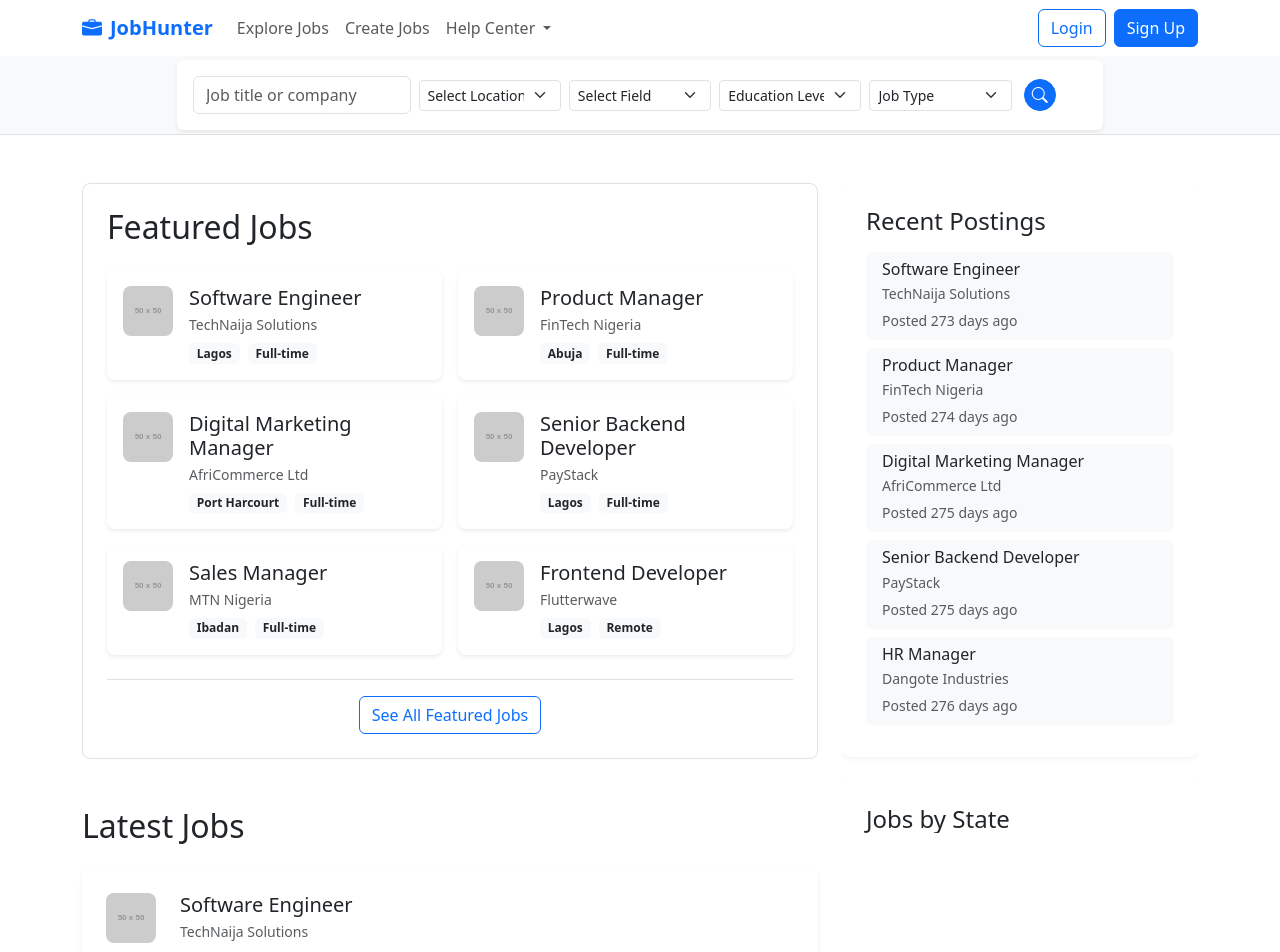
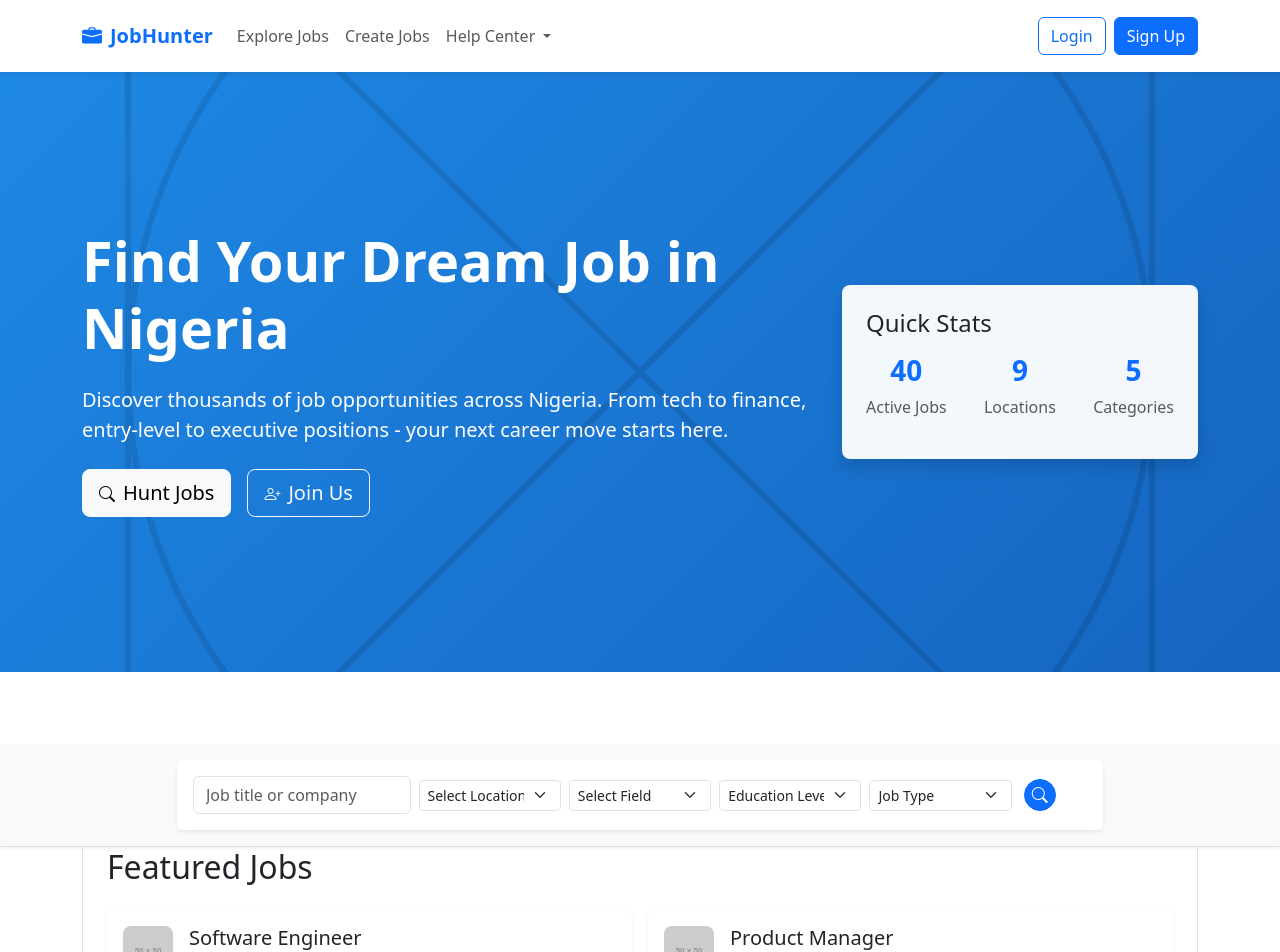
Before and after one commit to Olahdayo/jobs-portal, a Vue app: page / in a window 1280 px wide. Shown: the top 952 px of the page. Built offline with nearby package versions, Linux system fonts and the light colour scheme.

Commit message:
Added neccassry search filter and sticky bars

```diff
--- a/src/components/Navbar.vue
+++ b/src/components/Navbar.vue
@@ -73,6 +73,13 @@
 
 <style scoped>
 .navbar {
-  z-index: 1000;
+  z-index: 1030;
+  height: 72px;
+}
+
+@media (max-width: 991.98px) {
+  .navbar {
+    height: 56px;
+  }
 }
 </style>
--- a/src/views/Home.vue
+++ b/src/views/Home.vue
@@ -1,7 +1,61 @@
 <template>
   <div>
-    <!-- This is the search bar that sticks to the top when scrolling -->
-    <section class="search-section bg-light sticky-top">
+    <!-- Welcome hero section with a cool gradient background -->
+    <section class="hero-section text-white position-relative">
+      <div class="hero-overlay"></div>
+      <div class="container position-relative">
+        <div class="row min-vh-75 align-items-center py-5">
+          <div class="col-lg-8 text-center text-lg-start">
+            <h1 class="display-4 fw-bold mb-4">
+              Find Your Dream Job in Nigeria
+            </h1>
+            <p class="lead mb-4">
+              Discover thousands of job opportunities across Nigeria. From
+              tech to finance, entry-level to executive positions - your next
+              career move starts here.
+            </p>
+            <div
+              class="d-flex gap-3 justify-content-center justify-content-lg-start"
+            >
+              <a href="#featured-jobs" class="btn btn-light btn-lg">
+                <i class="bi bi-search me-2"></i>Hunt Jobs
+              </a>
+              <router-link to="/signup" class="btn btn-outline-light btn-lg">
+                <i class="bi bi-person-plus me-2"></i>Join Us
+              </router-link>
+            </div>
+          </div>
+          <div class="col-lg-4 d-none d-lg-block">
+            <div class="hero-stats p-4 bg-white text-dark rounded-3 shadow">
+              <h4 class="mb-3">Quick Stats</h4>
+              <div class="d-flex justify-content-between mb-3">
+                <div class="text-center">
+                  <h3 class="fw-bold text-primary">
+                    {{ jobsStore.jobs.length }}
+                  </h3>
+                  <p class="text-muted mb-0">Active Jobs</p>
+                </div>
+                <div class="text-center">
+                  <h3 class="fw-bold text-primary">
+                    {{ Object.keys(jobsByState).length }}
+                  </h3>
+                  <p class="text-muted mb-0">Locations</p>
+                </div>
+                <div class="text-center">
+                  <h3 class="fw-bold text-primary">
+                    {{ Object.keys(jobsByField).length }}
+                  </h3>
+                  <p class="text-muted mb-0">Categories</p>
+                </div>
+              </div>
+            </div>
+          </div>
+        </div>
+      </div>
+    </section>
+
+    <!-- Search bar section -->
+    <section class="search-section bg-light sticky-top" style="top: 0;">
       <div class="container">
         <div class="row justify-content-center">
           <div class="col-md-10">
@@ -82,7 +136,7 @@
                     <button
                       type="submit"
                       class="btn btn-primary rounded-circle position-absolute top-50 translate-middle-y"
-                      style="width: 32px; height: 32px; right: -40px;"
+                      style="width: 32px; height: 32px; right: -40px"
                     >
                       <i class="bi bi-search"></i>
                     </button>
@@ -93,7 +147,7 @@
                       <button
                         type="submit"
                         class="btn btn-primary rounded-circle flex-shrink-0"
-                        style="width: 35px; height: 35px;"
+                        style="width: 35px; height: 35px"
                       >
                         <i class="bi bi-search"></i>
                       </button>
@@ -182,11 +236,9 @@
       </div>
     </div>
 
-    <div class="container py-5">
-      <div class="row">
-        <!-- Left side - where all the jobs are shown -->
-        <div class="col-lg-8">
+    <div id="job-section" class="container py-5">
       <!-- VIP Jobs - These are the special featured ones -->
+      <div id="featured-jobs"></div>
       <section class="mb-5">
         <div class="featured-jobs-container border rounded-3 bg-white p-4">
           <div class="mb-4">
@@ -207,8 +259,12 @@
                     <h5 class="mb-1">{{ job.title }}</h5>
                     <p class="text-muted mb-2 small">{{ job.company }}</p>
                     <div class="d-flex gap-2">
-                          <span class="badge bg-light text-dark">{{ job.location }}</span>
-                          <span class="badge bg-light text-dark">{{ job.type }}</span>
+                      <span class="badge bg-light text-dark">{{
+                        job.location
+                      }}</span>
+                      <span class="badge bg-light text-dark">{{
+                        job.type
+                      }}</span>
                     </div>
                   </div>
                 </div>
@@ -216,7 +272,10 @@
             </div>
           </div>
           <div class="text-center mt-4 pt-3 border-top">
-                <router-link to="/featured-jobs" class="btn btn-outline-primary">
+            <router-link
+              to="/featured-jobs"
+              class="btn btn-outline-primary"
+            >
               See All Featured Jobs
             </router-link>
           </div>
@@ -246,9 +305,15 @@
                   </p>
                   <p class="mb-3">{{ job.description }}</p>
                   <div class="d-flex gap-2">
-                        <span class="badge bg-light text-dark">{{ job.location }}</span>
-                        <span class="badge bg-light text-dark">{{ job.type }}</span>
-                        <span class="badge bg-light text-dark">{{ job.salary }}/year</span>
+                    <span class="badge bg-light text-dark">{{
+                      job.location
+                    }}</span>
+                    <span class="badge bg-light text-dark">{{
+                      job.type
+                    }}</span>
+                    <span class="badge bg-light text-dark"
+                      >{{ job.salary }}/year</span
+                    >
                   </div>
                   <div class="mt-3">
                     <router-link
@@ -264,7 +329,6 @@
           </div>
         </div>
       </section>
-        </div>
 
       <!-- Right side - Quick stats and filters -->
       <div class="col-lg-4">
@@ -281,7 +345,9 @@
               >
                 <h6 class="mb-1">{{ job.title }}</h6>
                 <p class="mb-1 small text-muted">{{ job.company }}</p>
-                  <small class="text-muted">Posted {{ formatDate(job.postedDate) }}</small>
+                <small class="text-muted"
+                  >Posted {{ formatDate(job.postedDate) }}</small
+                >
               </a>
             </div>
           </div>
@@ -315,7 +381,6 @@
                 {{ field }}
                 <span class="badge bg-primary rounded-pill">{{ count }}</span>
               </a>
-              </div>
             </div>
           </div>
         </div>
@@ -375,10 +440,10 @@
       // Sort by count and get top 5
       return Object.fromEntries(
         Object.entries(fields)
-          .sort(([,a], [,b]) => b - a)
+          .sort(([, a], [, b]) => b - a)
           .slice(0, 5)
       );
-    }
+    },
   },
   methods: {
     // When someone hits the search button - let's find them some jobs!
@@ -396,14 +461,20 @@
     formatJobDate(dateString) {
       const date = new Date(dateString);
       const day = date.getDate();
-      const month = date.toLocaleString('default', { month: 'long' });
+      const month = date.toLocaleString("default", { month: "long" });
       return `${day} ${month}`;
     },
     // Makes dates look nice and friendly - like "2 days ago" instead of a boring date
     formatDate(dateString) {
-      const days = Math.floor((new Date() - new Date(dateString)) / (1000 * 60 * 60 * 24));
-      return days === 0 ? 'Today' : days === 1 ? 'Yesterday' : `${days} days ago`;
-    }
+      const days = Math.floor(
+        (new Date() - new Date(dateString)) / (1000 * 60 * 60 * 24)
+      );
+      return days === 0
+        ? "Today"
+        : days === 1
+        ? "Yesterday"
+        : `${days} days ago`;
+    },
   },
   setup() {
     // Gets everything ready when the page loads
@@ -415,42 +486,47 @@
 </script>
 
 <style scoped>
-/* Makes the search bar stick nicely to the top */
-.search-section {
-  margin-top: -24px;
-  z-index: 1000;
-  padding: 0.5rem 0;
+/* Hero section styles */
+.hero-section {
+  background: linear-gradient(135deg, #1e88e5 0%, #1565c0 100%);
+  position: relative;
+  overflow: hidden;
+  min-height: 400px;
 }
 
-/* Keeps everything neat when the search bar is stuck */
-.search-section.sticky-top {
-  margin-top: 0;
-  border-bottom: 1px solid rgba(0, 0, 0, 0.1);
-  padding: 0.25rem 0;
+.hero-overlay {
+  position: absolute;
+  top: 0;
+  left: 0;
+  right: 0;
+  bottom: 0;
+  background: url("/hero-pattern.svg") center/cover;
+  opacity: 0.1;
 }
 
-/* Makes things look good on phones */
-@media (max-width: 767px) {
-  .modal.show {
-    display: block;
-    background-color: rgba(0, 0, 0, 0.5);
+.min-vh-75 {
+  min-height: 75vh;
 }
 
-  .search-section .card {
-    border: none;
-    box-shadow: none !important;
+.hero-stats {
+  backdrop-filter: blur(10px);
+  background: rgba(255, 255, 255, 0.95) !important;
 }
 
-  .search-section .card-body {
-    padding: 0.25rem 0.5rem;
+/* Smooth scroll behavior */
+html {
+  scroll-behavior: smooth;
 }
 
-  .search-section input,
-  .search-section button {
-    height: 35px;
-    padding-top: 0.25rem;
-    padding-bottom: 0.25rem;
-  }
+/* Update search section styles */
+.search-section {
+  padding: 1rem 0;
+  z-index: 1020;
+  border-bottom: 1px solid rgba(0,0,0,0.1);
+  background-color: rgba(248, 249, 250, 0.95);
+  backdrop-filter: blur(8px);
+  transform: translateY(72px);
+  transition: transform 0.2s;
 }
 
 .company-logo {
@@ -504,7 +580,7 @@
   background: white;
   padding: 1.5rem;
   border-radius: 8px;
-  box-shadow: 0 2px 4px rgba(0,0,0,0.05);
+  box-shadow: 0 2px 4px rgba(0, 0, 0, 0.05);
 }
 
 .list-group-item {
@@ -552,4 +628,20 @@
 .custom-scrollbar::-webkit-scrollbar-thumb:hover {
   background: #555;
 }
+
+/* Adjust spacing when search bar becomes sticky */
+.search-section.sticky-top {
+  box-shadow: 0 2px 4px rgba(0,0,0,0.05);
+  transform: translateY(72px);
+}
+
+/* Adjust for mobile screens */
+@media (max-width: 991.98px) {
+  .search-section {
+    transform: translateY(56px);
+  }
+  .search-section.sticky-top {
+    transform: translateY(56px);
+  }
+}
 </style>
```
Also changed, not shown: public/hero-pattern.svg (added). Lines whose indentation alone changed are shown as unchanged.
